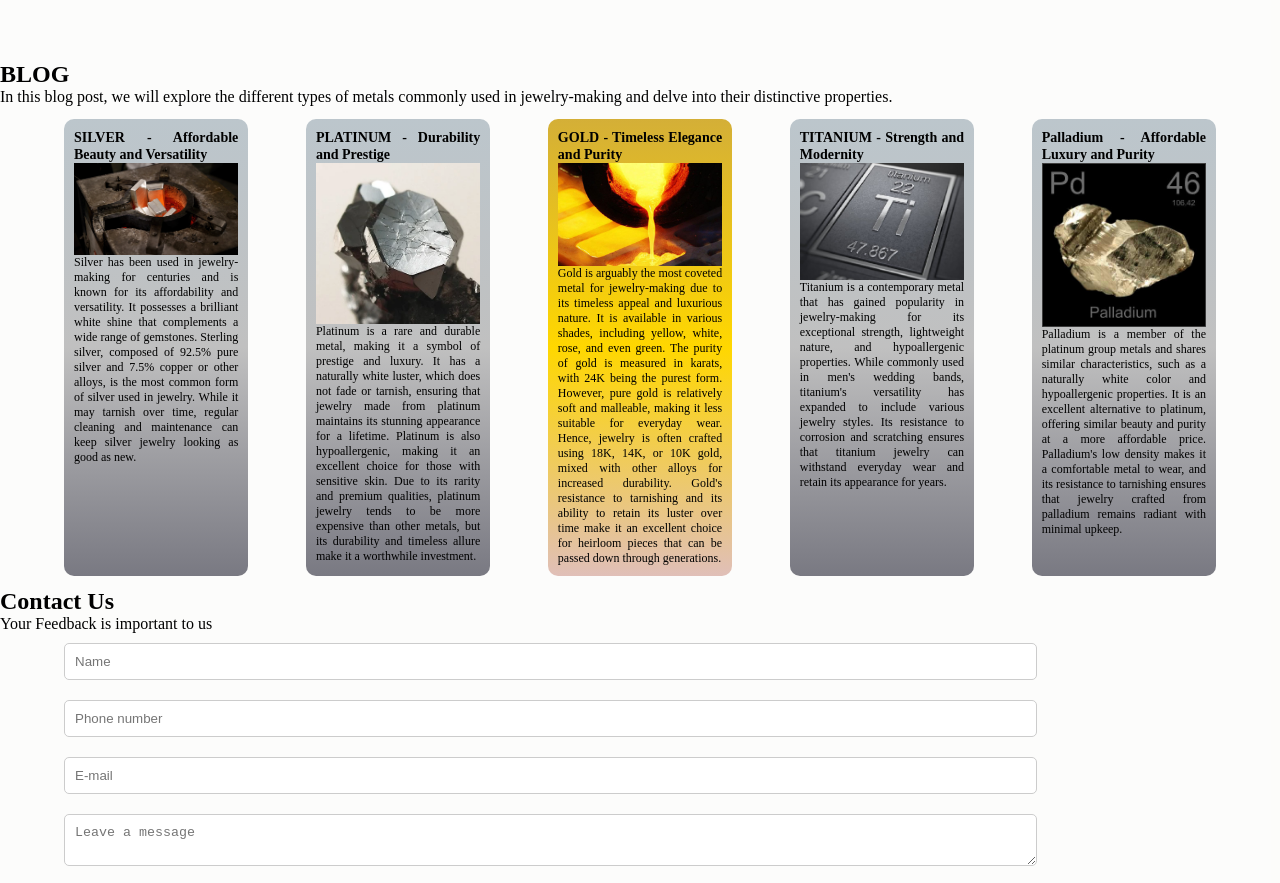
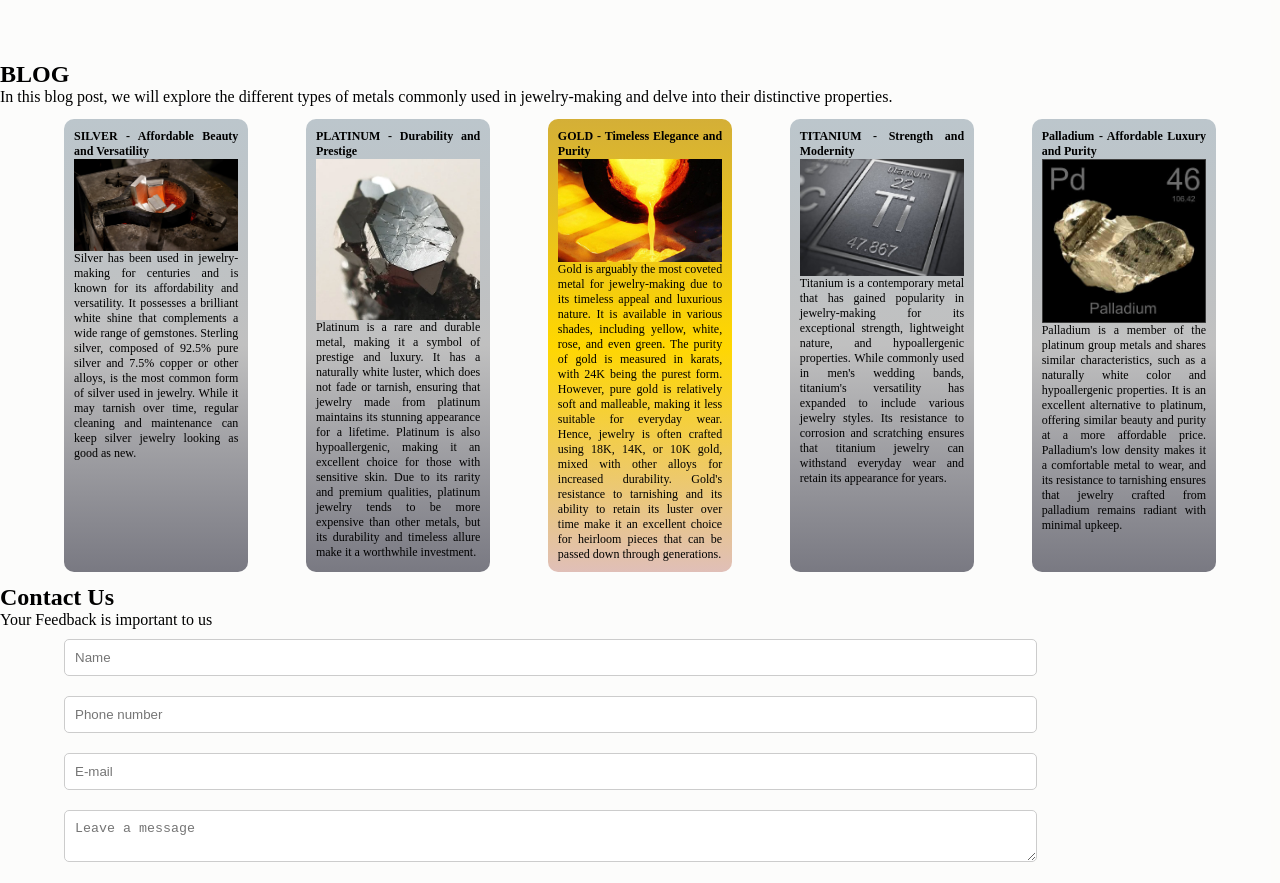
Before and after one commit to Bigh0rn/Loctech_project, a plain HTML site: page Index.html in a window 1280 px wide. Shown: the part 1830-2713 px from the top of the page. Drawn offline with Linux system fonts and the light colour scheme; files whose address does not match are found by name.

Commit message:
sixth commit

```diff
--- a/Index.html
+++ b/Index.html
@@ -143,28 +143,28 @@
         </div>
         <div class="blogs">
             <div class="metals">
-                <h3>SILVER - Affordable Beauty and Versatility</h3>
+                <h4>SILVER - Affordable Beauty and Versatility</h4>
                 <img src="./Image/silver refining.png" alt="">
                 <p>Silver has been used in jewelry-making for centuries and is known for its affordability and versatility. It possesses a brilliant white shine that complements a wide range of gemstones. Sterling silver, composed of 92.5% pure silver and 7.5% copper or other alloys, is the most common form of silver used in jewelry. While it may tarnish over time, regular cleaning and maintenance can keep silver jewelry looking as good as new.</p>
             </div>
             <div class="metals">
-                <h3>PLATINUM - Durability and Prestige</h3>
+                <h4>PLATINUM - Durability and Prestige</h4>
                 <img src="./Image/Platinum.jpg" alt="">
                 <p>Platinum is a rare and durable metal, making it a symbol of prestige and luxury. It has a naturally white luster, which does not fade or tarnish, ensuring that jewelry made from platinum maintains its stunning appearance for a lifetime. Platinum is also hypoallergenic, making it an excellent choice for those with sensitive skin. Due to its rarity and premium qualities, platinum jewelry tends to be more expensive than other metals, but its durability and timeless allure make it a worthwhile investment.</p>
             </div>
             <div class="gold">
-                <h3>GOLD - Timeless Elegance and Purity</h3>
+                <h4>GOLD - Timeless Elegance and Purity</h4>
                 <img src="./Image/refining gold.jpg" alt="">
                 <p>Gold is arguably the most coveted metal for jewelry-making due to its timeless appeal and luxurious nature. It is available in various shades, including yellow, white, rose, and even green. The purity of gold is measured in karats, with 24K being the purest form. However, pure gold is relatively soft and malleable, making it less suitable for everyday wear. Hence, jewelry is often crafted using 18K, 14K, or 10K gold, mixed with other alloys for increased durability. Gold's resistance to tarnishing and its ability to retain its luster over time make it an excellent choice for heirloom pieces that can be passed down through generations.
                 </p>
             </div>
             <div class="metals">
-                <h3>TITANIUM - Strength and Modernity</h3>
+                <h4>TITANIUM - Strength and Modernity</h4>
                 <img src="./Image/Titanium.jpg" alt="">
                 <p>Titanium is a contemporary metal that has gained popularity in jewelry-making for its exceptional strength, lightweight nature, and hypoallergenic properties. While commonly used in men's wedding bands, titanium's versatility has expanded to include various jewelry styles. Its resistance to corrosion and scratching ensures that titanium jewelry can withstand everyday wear and retain its appearance for years.</p>
             </div>
             <div class="metals">
-                <h3>Palladium - Affordable Luxury and Purity</h3>
+                <h4>Palladium - Affordable Luxury and Purity</h4>
                 <img src="./Image/Palladium.jpg" alt="">
                 <p>Palladium is a member of the platinum group metals and shares similar characteristics, such as a naturally white color and hypoallergenic properties. It is an excellent alternative to platinum, offering similar beauty and purity at a more affordable price. Palladium's low density makes it a comfortable metal to wear, and its resistance to tarnishing ensures that jewelry crafted from palladium remains radiant with minimal upkeep.</p>
             </div>
```
